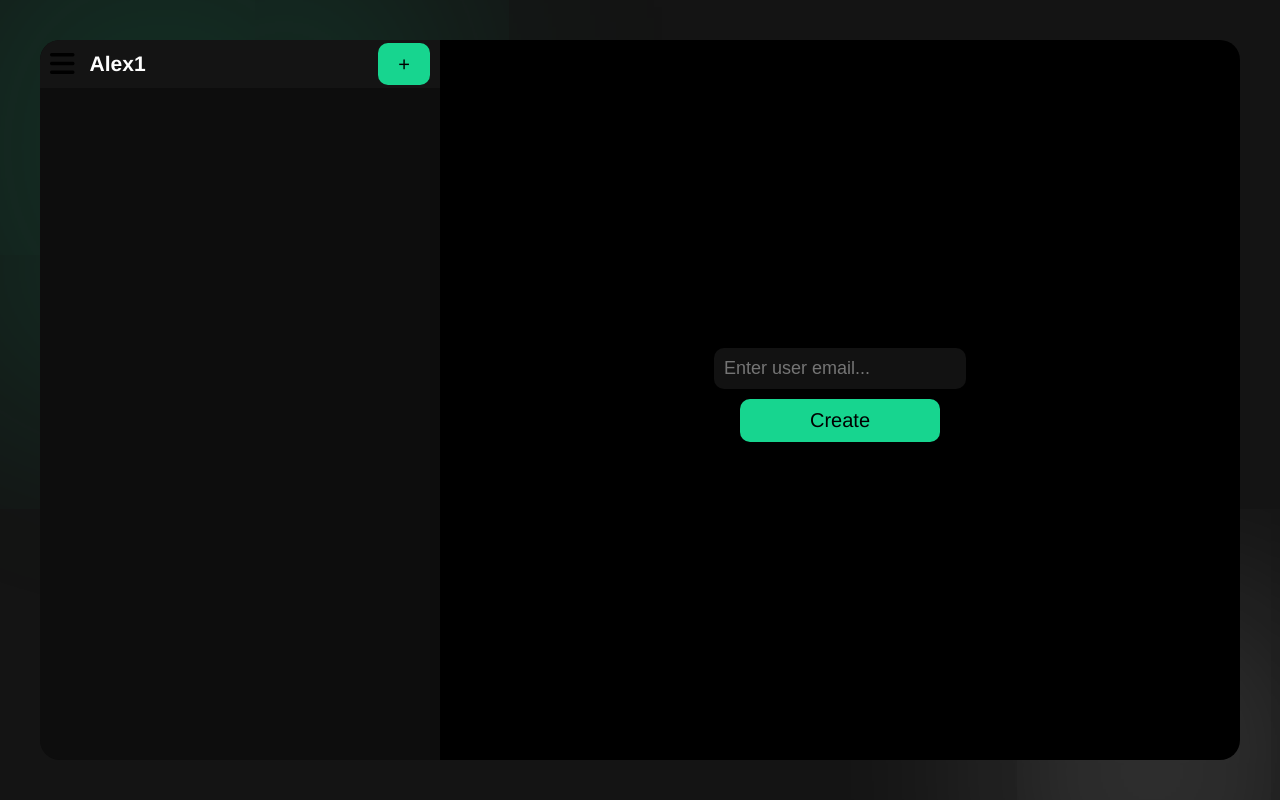
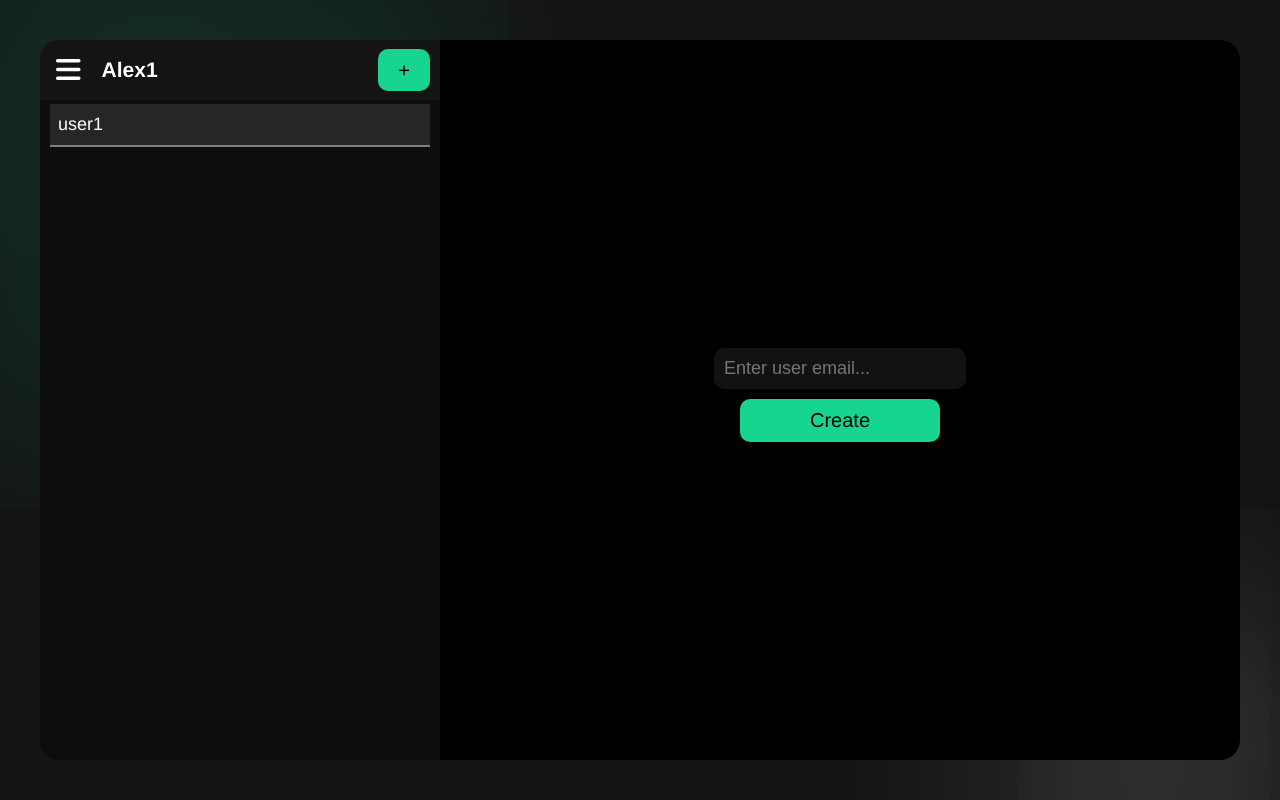
Before and after one commit to audiowide/just-a-messenger, a Django app: page /create-chat in a window 1280 px wide. Run offline with Django 4.2, Linux system fonts and the light colour scheme; a user stored in the database is signed in; data comes from the database, SQL or seed files in the repository; both versions use the stored data as it was after the commit; some libraries are stand-ins or nearby versions.

Commit message:
add delete chat/message abd copy

```diff
--- a/base/templates/base/Chat.html
+++ b/base/templates/base/Chat.html
@@ -15,7 +15,11 @@
       <div class="form__left">
          <div class="form__left__header">
             <div class="header__left">
-               <i class="fa-solid fa-bars icon"></i>
+               <i class="fa-solid fa-bars icon show__menu" ></i>
+               <div class="header__left__menu">
+                  <a href="{% url 'base:settings' %}" class="settings">Settings</a>
+                  <a href="{% url 'base:sign-out' %}" class="logout">Logout</a>
+               </div>
                <!-- <img src="/media/{{request.user.profile.image}}" alt="{{request.user.profile.image}}"> -->
                <h3>{{request.user.username}}</h3>
             </div>
@@ -28,7 +32,23 @@
             </div>
          </div>
          <div class="form__left__chats">
-
+            {% for chat in chats %}
+            <a
+               class="chat"
+               href="{% url 'base:chat' chat.slug %}"
+               {% if one_chat %}
+                  {% if chat.slug ==  one_chat.slug %}
+                     style ="   background-color: rgb(23, 213, 143, .9);color: black ;"
+                  {% endif %}
+               {% endif %}
+            >
+               {% if request.user == chat.user1 %}
+               {{ chat.user2.username }}
+               {% else %}
+               {{ chat.user1.username }}
+               {% endif %}
+            </a>
+            {% endfor %}
          </div>
       </div>
 
@@ -64,9 +84,14 @@
             </div>
             <div class="pre__messages__header__right">
                <i class="fa-solid fa-ban"></i>
+               <a
+                     class="fa-solid fa-trash icon"
+                     href="{% url 'base:chat-delete' one_chat.slug %}"
+                  ></a>
             </div>
          </div>
          <div class="messages">
+            {% if texts|length != 0 %}
             {% for message in texts %}
                <div
                class="mess"
@@ -75,13 +100,14 @@
                {% endif %}
             >
             <div class="mess__content">
-               <p>{{message.message}}</p>
+               <p class="text_for_copy">{{message.message}}</p>
                {% if message.user == request.user %}
                <p>
                   <a
                      class="fa-solid fa-trash icon"
+                     href="{% url 'base:message-delete' one_chat.slug message.id %}"
                   ></a>
-                  <a class="fa-solid fa-copy icon"></a>
+                  <a class="fa-solid fa-copy icon copy" ></a>
                </p>
                {% endif %}
             </div>
@@ -93,6 +119,12 @@
             >{{ message.updated }}</p>
             </div>
             {% endfor %}
+            {% else %}
+            <div class="notFound">
+               <h2>Messages Not Found</h2>
+               <i class="fa-solid fa-comment-slash"></i>
+            </div>
+            {% endif %}
          </div>
          <form action="" method="POST" class="pre__messages__form">
              {% csrf_token %}
@@ -113,4 +145,6 @@
 
    </div>
 </div>
+<script src="{% static 'js/copy_message.js' %}"></script>
+<script src="{% static 'js/show_menu.js' %}"></script>
 {% endblock content %}
--- a/base/urls.py
+++ b/base/urls.py
@@ -10,6 +10,11 @@ urlpatterns = [
    path('sign-up', auth.sign_up, name='sign-up'),
    path('sign-out', auth.sign_out, name='sign-out'),
 
+   path('settings', user.settings, name='settings'),
+
    path('create-chat', chat.createChat, name='create-chat'),
    path('chats/<str:slug>', chat.chat, name='chat'),
+
+   path('chats/<str:slug>/delete', chat.chat_delete, name='chat-delete'),
+   path('chats/<str:slug>/messages/<int:message_id>/', chat.message_delete, name='message-delete'),
 ]
--- a/base/views/chat.py
+++ b/base/views/chat.py
@@ -1,6 +1,7 @@
 from django.shortcuts import render, redirect
 from django.contrib.auth.decorators import login_required
 from django.contrib import messages
+from django.db.models import Q
 
 from ..models import Chat, Message
 from django.contrib.auth.models import User
@@ -10,28 +11,30 @@ from django.contrib.auth.models import User
 def createChat(request):
    type = 'create'
 
+   chats = Chat.objects.filter(Q(user1 =request.user) | Q(user2=request.user))
+
    if request.method == 'POST':
       email = request.POST.get('email')
 
-      # try:
-      guest = User.objects.get(email=email)
+      try:
+         guest = User.objects.get(email=email)
 
-      slug_massive  = [guest.username, request.user.username]
-      slug_massive.sort()
-      slug = f'{slug_massive[0]}-{slug_massive[1]}'
+         slug_massive  = [guest.username, request.user.username]
+         slug_massive.sort()
+         slug = f'{slug_massive[0]}-{slug_massive[1]}'
 
-      try:
-         isHaveChat = Chat.objects.get(slug=slug)
-         return redirect('base:chat', isHaveChat.slug)
-      except Chat.DoesNotExist:
-         chat = Chat.objects.create(slug=slug, user1=request.user, user2=guest)
-         return redirect('base:chat', chat.slug)
-
+         try:
+            isHaveChat = Chat.objects.get(slug=slug)
+            return redirect('base:chat', isHaveChat.slug)
+         except Chat.DoesNotExist:
+            chat = Chat.objects.create(slug=slug, user1=request.user, user2=guest)
+            return redirect('base:chat', chat.slug)
       except:
          messages.error(request, 'User not found')
 
    context = {
       'type': type,
+      'chats': chats
    }
    return render(request, 'base/Chat.html', context)
 
@@ -41,6 +44,7 @@ def chat(request, slug):
 
    one_chat = Chat.objects.get(slug=slug)
    messages = Message.objects.filter(chat=one_chat)
+   chats = Chat.objects.filter(Q(user1 =request.user) | Q(user2=request.user))
 
    if request.method == 'POST':
       message = request.POST.get('message')
@@ -54,7 +58,42 @@ def chat(request, slug):
 
    context = {
       'type': type,
+
       'one_chat': one_chat,
-      'texts': messages
+      'texts': messages,
+
+      'chats': chats
    }
    return render(request, 'base/Chat.html', context)
+
+@login_required(login_url='base:sign-in')
+def message_delete(request, slug, message_id):
+   try:
+      one_chat = Chat.objects.get(slug=slug)
+      message = Message.objects.get(id=message_id)
+
+      if message.user == request.user:
+         message.delete()
+         return redirect('base:chat', one_chat.slug)
+
+   except:
+      message.error(request, 'message not found')
+      return redirect('base:chat', one_chat.slug)
+
+@login_required(login_url='base:sign-in')
+def chat_delete(request, slug):
+   try:
+      one_chat = Chat.objects.get(slug=slug)
+
+      if one_chat.user1 == request.user or one_chat.user2 == request.user:
+         messages = Message.objects.filter(chat=one_chat)
+
+         for message in messages:
+            message.delete()
+
+         one_chat.delete()
+         return redirect('base:create-chat')
+
+   except:
+      message.error(request, 'chat not found')
+      return redirect('base:create-chat')
--- a/base/views/user.py
+++ b/base/views/user.py
@@ -5,5 +5,9 @@ from django.contrib import messages
 
 @login_required(login_url='base:sign-in')
 def settings(request):
+   type = 'settings'
 
-   return render(request, 'base/Settings.html', context)
+   context = {
+      'type': type,
+   }
+   return render(request, 'base/Chat.html', context)
--- a/static/css/chat.css
+++ b/static/css/chat.css
@@ -26,6 +26,29 @@
    background-color: #141414;
    border-radius: 20px 0 0 0 ;
 }
+.form__left__chats {
+   display: flex;
+   justify-content: start;
+   align-items: start;
+   flex-direction: column;
+   width: 100%;
+   padding: 4px 10px;
+}
+.chat {
+   width: 100%;
+   padding: 10px 8px;
+   border-bottom: 2px solid  rgb(254,254,254,.4);
+   background-color: rgb(254,254,254,.1);
+   cursor: pointer;
+   width: 100%;
+   transition: all .3s linear;
+   color: white;
+}
+.chat:hover {
+   background-color: rgb(23, 213, 143, .9);
+   color: black ;
+}
+
 .header__left {
    display: flex;
    justify-content: center;
@@ -157,9 +209,25 @@
    margin-bottom: 4px;
 }
 .icon {
-   color: black;
+   color: white;
    transition: all .3s linear;
+   padding: 6px;
+   border-radius: 100%;
+   cursor: pointer;
 }
 .icon:hover {
-   color: white;
+   color: #17d58f;
+   background-color: black;
 }
+.notFound {
+   width: 100%;
+   display: flex;
+   justify-content: center;
+   align-items: center;
+   flex-direction: column;
+   min-height: 70vh;
+}
+.notFound * {
+   color:  rgb(254,254,254,.4);
+   font-size: 33px;
+}
--- a/static/css/main.css
+++ b/static/css/main.css
@@ -106,3 +106,7 @@ input:hover, input:focus {
    background-color: #141414;
    border-radius: 100%;
 }
+::selection {
+   background-color: #17D58F;
+   color: #141414;
+}
--- /dev/null
+++ b/static/js/copy_message.js
@@ -0,0 +1,16 @@
+console.log('copy_message.js is a worker');
+
+const copys = document.querySelectorAll('.copy')
+const text_for_copy = document.querySelectorAll('.text_for_copy')
+
+// write text to clipboard
+for (let i = 0; i < copys.length; i++) {
+   copys[i].addEventListener('click', () => {
+      navigator.clipboard.writeText(text_for_copy[i].innerHTML)
+      copys[i].style.fontSize = '26px'
+
+      setTimeout(() => {
+         copys[i].style.fontSize = '20px'
+      }, 300)
+   })
+}
--- /dev/null
+++ b/static/js/show_menu.js
@@ -0,0 +1,6 @@
+const header__left__menu = document.querySelector('.header__left__menu')
+const show__menu = document.querySelector('.show__menu')
+
+show__menu.addEventListener('click', () => {
+
+})
```
Also changed, not shown: other parts of static/css/chat.css (+31 -2 lines), db.sqlite3.
